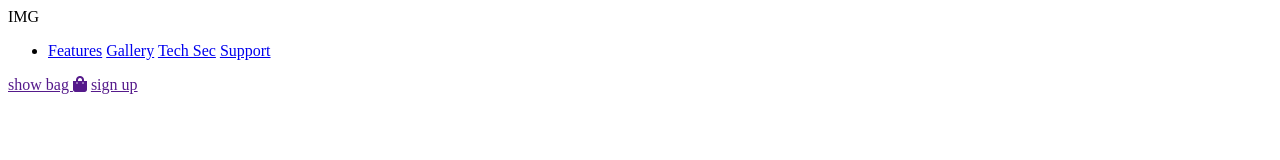
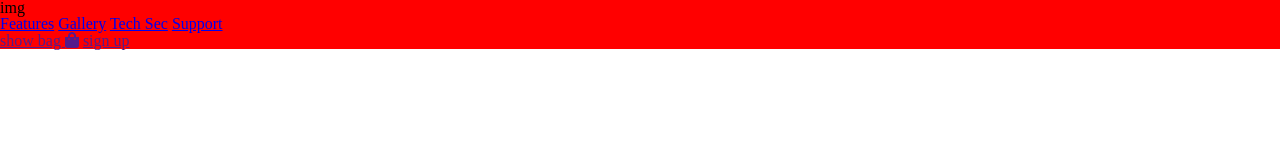
Before and after one commit to kaizen-minded/headphones, a plain HTML site: page index.html in a window 1280 px wide. Drawn offline with Linux system fonts and the light colour scheme.

Commit message:
adding stylesheet

```diff
--- a/css/main.css
+++ b/css/main.css
@@ -0,0 +1 @@
+@import 'landing-page/header.css';
--- a/index.html
+++ b/index.html
@@ -10,20 +10,20 @@
       integrity="sha384-oS3vJWv+0UjzBfQzYUhtDYW+Pj2yciDJxpsK1OYPAYjqT085Qq/1cq5FLXAZQ7Ay"
       crossorigin="anonymous"
     />
+  <link rel="stylesheet" href="./css/main.css">
+  <link rel="stylesheet" href="./css/reset.css">
   <title>Headpones</title>
 </head>
 <body>
   <header>
-    <div class='logo'>IMG</div>
+    <div class='logo'>
+      img
+    </div>
     <div class='menu'>
-      <ul>
-        <li>
-          <a href="#">Features</a>
-          <a href="#">Gallery</a>
-          <a href="#">Tech Sec</a>
-          <a href="#">Support</a>
-        </li>
-      </ul>
+      <a href="#">Features</a>
+      <a href="#">Gallery</a>
+      <a href="#">Tech Sec</a>
+      <a href="#">Support</a>
     </div>
     <div class='header-buttons'>
       <a href="" class='blue-btn'>show bag <i class="fas fa-shopping-bag"></i></a>
```
